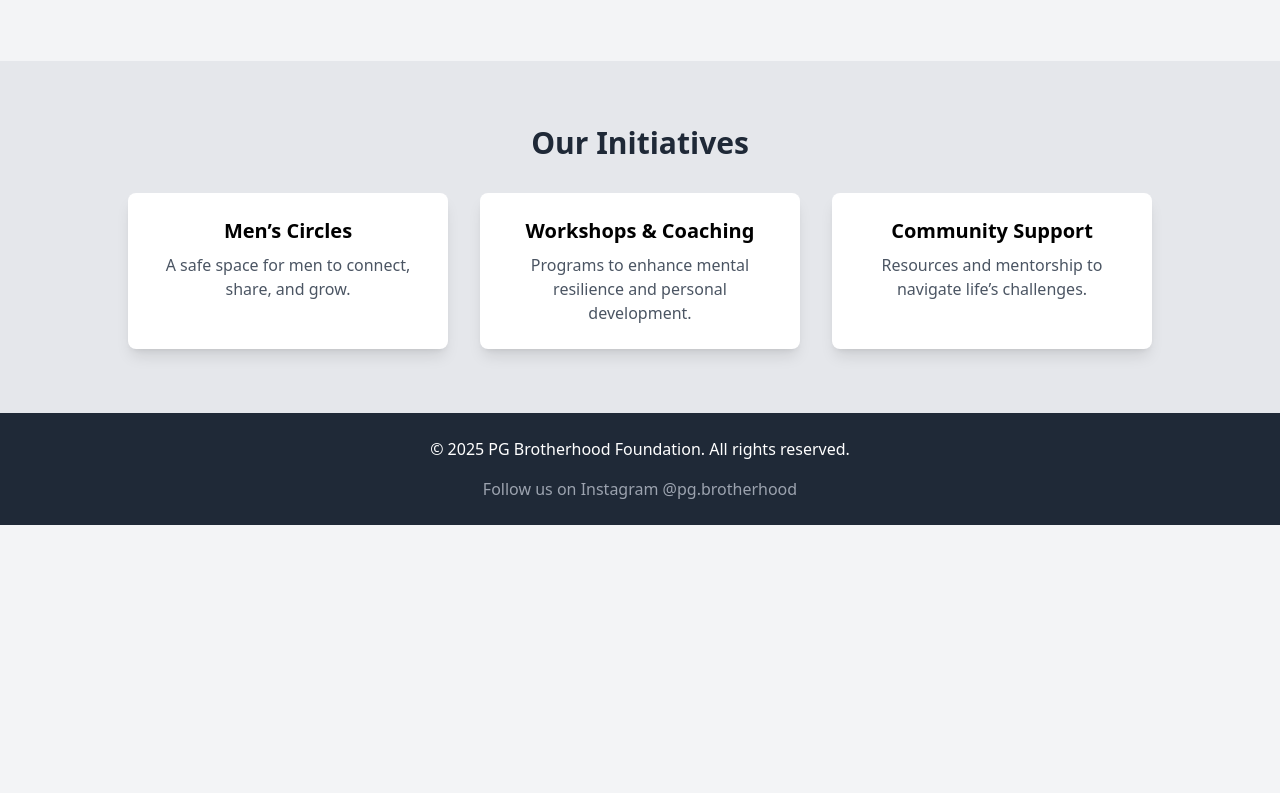
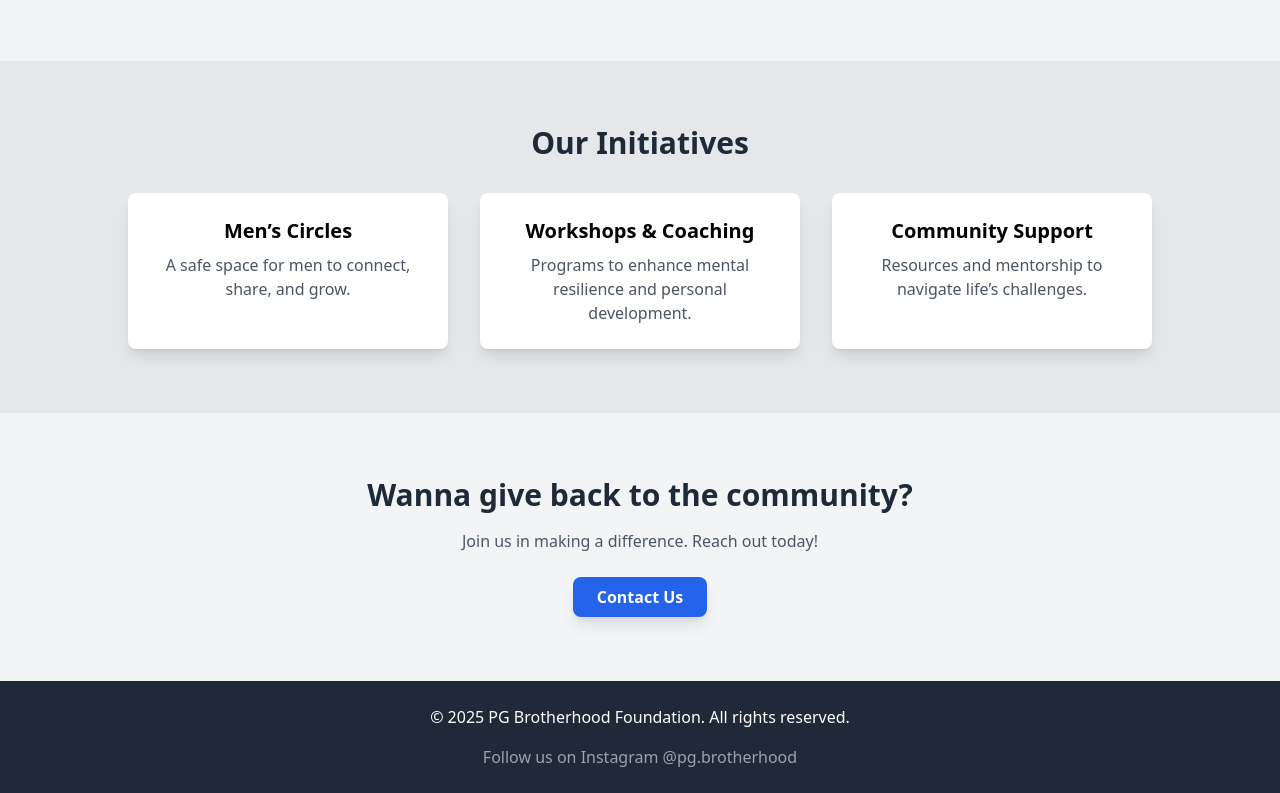
Before and after one commit to xeroxx/pgbrotherhood, a plain HTML site: page index.html in a window 1280 px wide. Shown: the part 623-1416 px from the top of the page. Before the commit the page ends 1148 px from the top, so only its background shows below. Drawn offline with nearby package versions, Linux system fonts and the light colour scheme; a web font is replaced by a local one.

Commit message:
Update index.html

```diff
--- a/index.html
+++ b/index.html
@@ -83,6 +83,12 @@
                 </div>
             </div>
         </section>
+            <!-- Contact Section -->
+        <section id="contact" class="py-16 px-6 text-center">
+            <h2 class="text-3xl font-bold text-gray-800">Wanna give back to the community?</h2>
+            <p class="mt-4 text-gray-600">Join us in making a difference. Reach out today!</p>
+            <a href="mailto:info@pgbrotherhood.org" class="mt-6 inline-block bg-blue-600 text-white font-semibold py-2 px-6 rounded-lg shadow-lg hover:bg-blue-700">Contact Us</a>
+        </section>
     </div>
 
     <!-- Farsi Version -->
```
